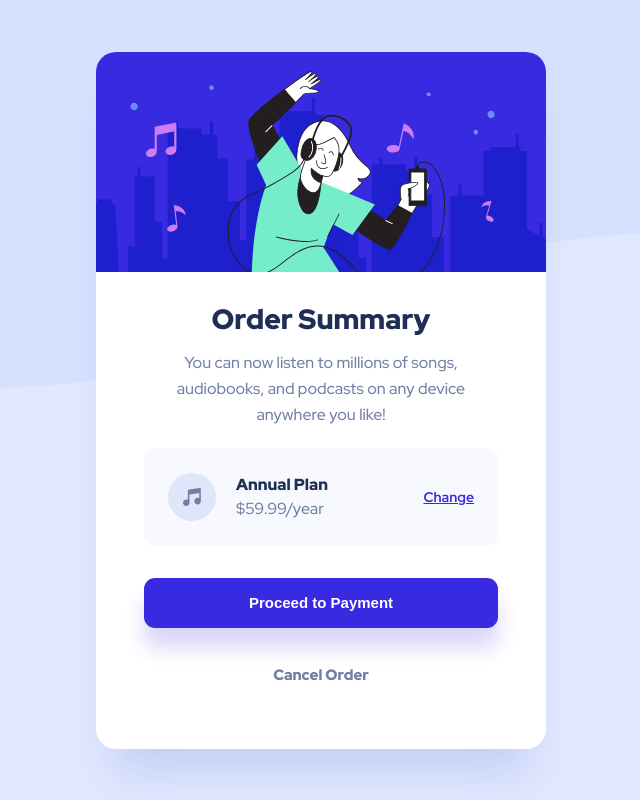
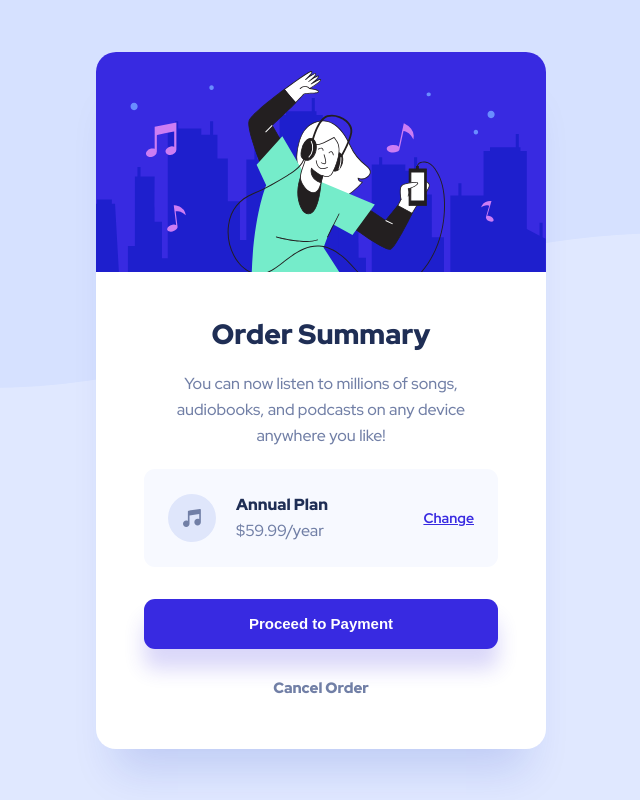
Before and after one commit to Mariam-Mantidze/Order-Summary-Component, a plain HTML site: page index.html in a window 1280 px wide. Shown: the whole page, without its empty margins (319-959 px from the left). Drawn offline with Linux system fonts and the light colour scheme.

Commit message:
modify spaces

```diff
--- a/styles.css
+++ b/styles.css
@@ -22,6 +22,8 @@ body {
   display: flex;
   flex-direction: column;
   align-items: center;
+  /* justify-content: space-between; */
+  padding: 0;
   /* background-size: contain; */
 }
 
@@ -37,7 +39,7 @@ body {
   font-family: Red Hat Display;
   font-size: 28px;
   font-weight: 900;
-  margin-top: 30px;
+  margin-top: 45px;
 }
 
 .header p {
@@ -48,7 +50,7 @@ body {
   font-size: 16px;
   font-weight: 500;
   line-height: 26px; /* 162.5% */
-  margin-top: 17px;
+  margin-top: 23px;
 }
 
 .offer {
@@ -71,7 +73,7 @@ body {
   flex-direction: column;
   align-items: flex-start;
   margin-right: auto;
-  gap: 8px;
+  gap: 10px;
 }
 
 .offer svg {
@@ -112,9 +114,8 @@ body {
   font-weight: 700;
   text-decoration-line: underline;
   margin-right: 24px;
-  /* margin-top: 40px; */
-  /* margin-bottom: 39px; */
 }
+
 .offer a:hover {
   color: #766cf1;
   text-decoration: none;
@@ -153,7 +154,7 @@ body {
   font-size: 15px;
   font-weight: 900;
   width: fit-content;
-  margin-top: 40px;
+  margin-top: 32px;
 }
 
 .cancel-order:hover {
```
